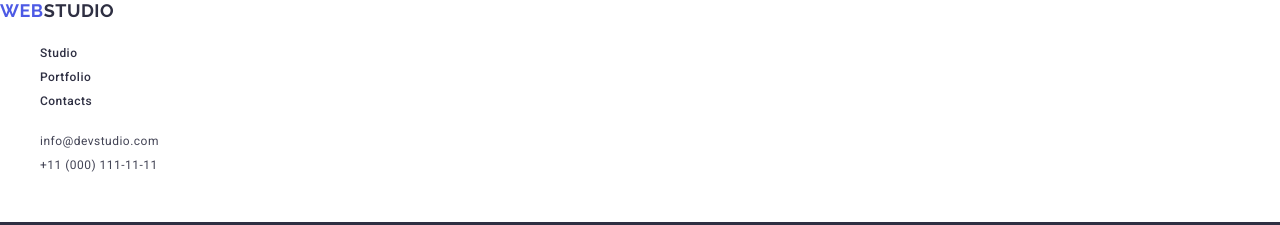
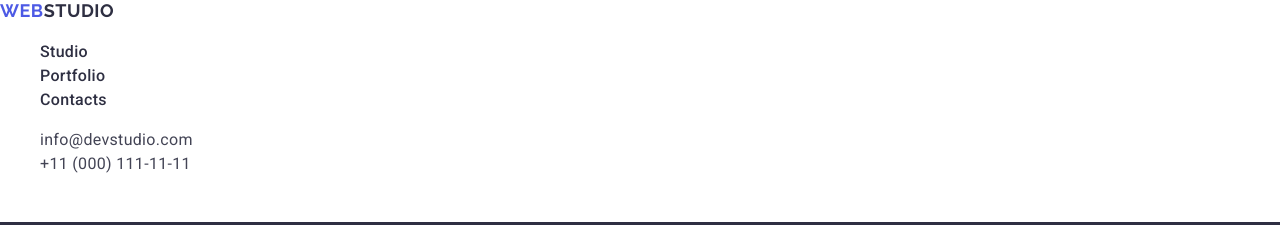
Before and after one commit to RedheadRem/goit-markup-hw-02, a plain HTML site: page index.html in a window 1280 px wide. Shown: the top 225 px of the page. Drawn offline with nearby package versions, Linux system fonts and the light colour scheme.

Commit message:
Header fixes in CSS - LMS validator

```diff
--- a/css/styles.css
+++ b/css/styles.css
@@ -44,9 +44,6 @@ h3 {
 
 a {
     color: inherit;
-    font-size: 12px;
-    line-height: 1.33;
-    letter-spacing: 0.04em;
     text-decoration: none;
 }
 
@@ -60,17 +57,7 @@ button {
     background-color: var(--button-bg);
 }
 
-address {
-    font-style: normal;
-}
-
 /* Style klas */
-
-.medium-text {
-    --medium-text-color: #2E2F42;
-    font-weight: 500;
-    color: var(--medium-text-color);
-}
 
 .visually-hidden {
     margin: -1px;
@@ -81,7 +68,7 @@ address {
     overflow: hidden;
 }
 
-/* Logo */
+/* Nawigacja */
 
 .logo {
     --logo-color: #4D5AE5;
@@ -102,6 +89,24 @@ address {
 .logo-distinction-footer {
     --logo-color-footer: #F4F4FD;
     /* color: var(--logo-color-footer); */
+}
+
+.nav-link {
+    --nav-link-color: #2E2F42;
+    font-weight: 500;
+    color: var(--nav-link-color);
+    line-height: 1.5;
+    letter-spacing: 0.02em;
+}
+
+.nav-link:hover,
+.nav-link:focus {
+    --interactive-link-color: #404BBF;
+    color: var(--interactive-link-color);
+}
+
+.address {
+    font-style: normal;
 }
 
 /* Sekcja pierwsza */
--- a/index.html
+++ b/index.html
@@ -33,24 +33,26 @@
 
     <header>
         <nav>
-            <a class="logo" href="./index.html">Web<span class="logo-distinction-header">Studio</span></a>
-            <ul class="medium-text">
+            <a class="logo nav-link:hover nav-link:focus" href="./index.html">Web<span
+                    class="logo-distinction-header">Studio</span></a>
+            <ul>
                 <li>
-                    <a href="./index.html">Studio</a>
+                    <a class="nav-link nav-link:hover nav-link:focus" href="./index.html">Studio</a>
                 </li>
                 <li>
-                    <a href="">Portfolio</a>
+                    <a class="nav-link nav-link:hover nav-link:focus" href="">Portfolio</a>
                 </li>
                 <li>
-                    <a href="">Contacts</a>
+                    <a class="nav-link nav-link:hover nav-link:focus" href="">Contacts</a>
                 </li>
             </ul>
         </nav>
 
-        <address>
+        <address class="address">
             <ul>
-                <li><a href="mailto:info@devstudio.com">info@devstudio.com</a></li>
-                <li><a href="tel:+110001111111">+11 (000) 111-11-11</a></li>
+                <li><a class="nav-link:hover nav-link:focus" href="mailto:info@devstudio.com">info@devstudio.com</a>
+                </li>
+                <li><a class="nav-link:hover nav-link:focus" href="tel:+110001111111">+11 (000) 111-11-11</a></li>
             </ul>
         </address>
     </header>
```
